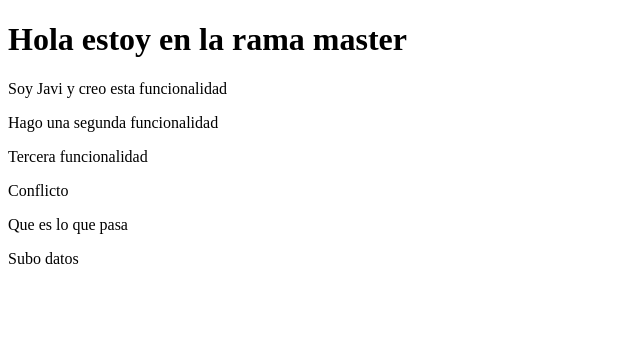
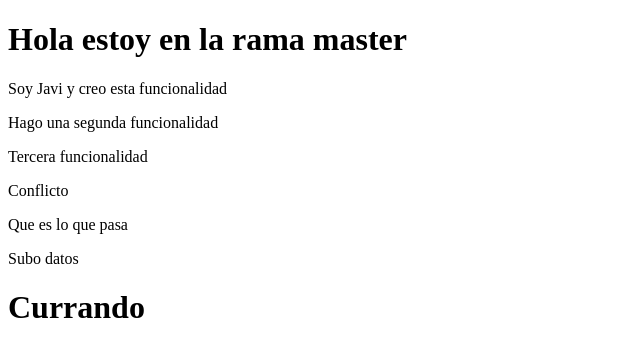
Before and after one commit to jameco147/PracticaExamen, a plain HTML site: page index.html in a window 1280 px wide. Shown: the whole page, without its empty margins (0-640 px from the left). Drawn offline with Linux system fonts and the light colour scheme.

Commit message:
Currando

```diff
--- a/index.html
+++ b/index.html
@@ -14,5 +14,6 @@
     <p>Conflicto</p>
     <p>Que es lo que pasa</p>
     <p>Subo datos</p>
+    <h1>Currando</h1>
 </body>
 </html>
```
